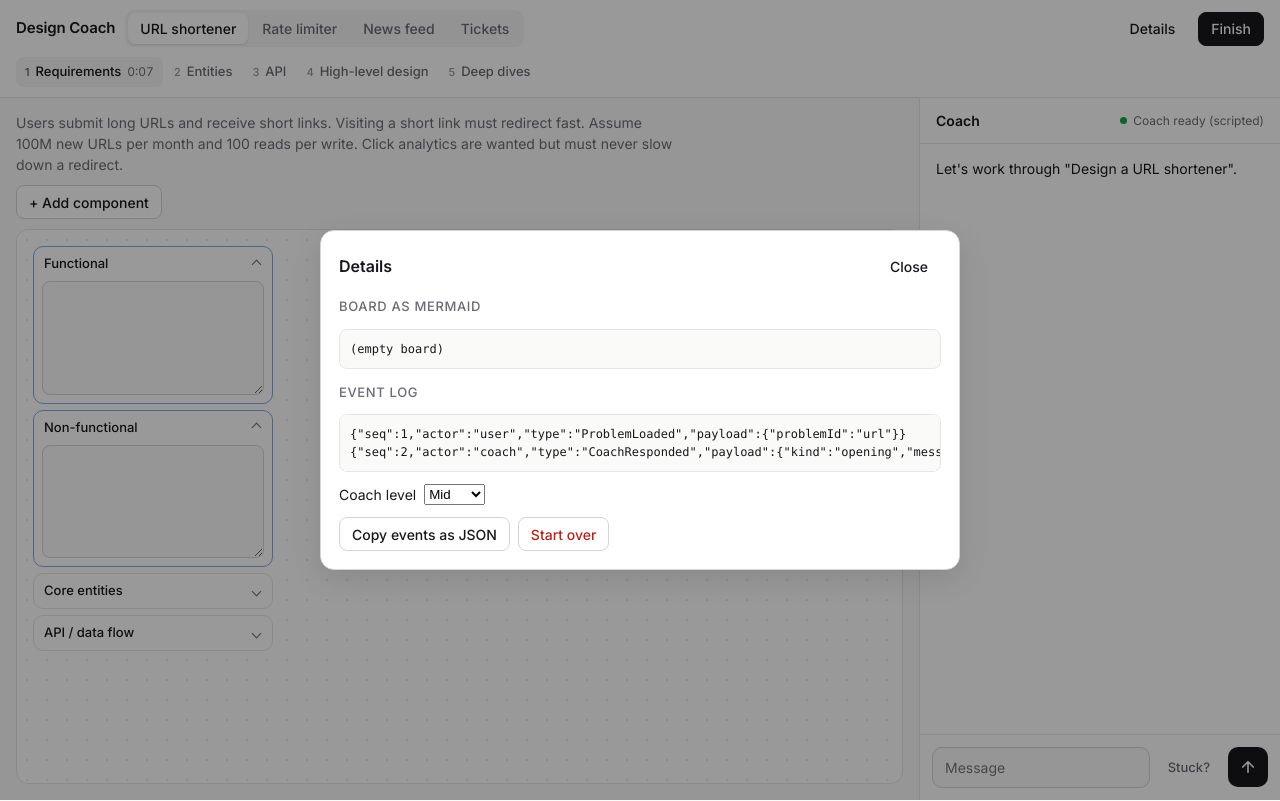
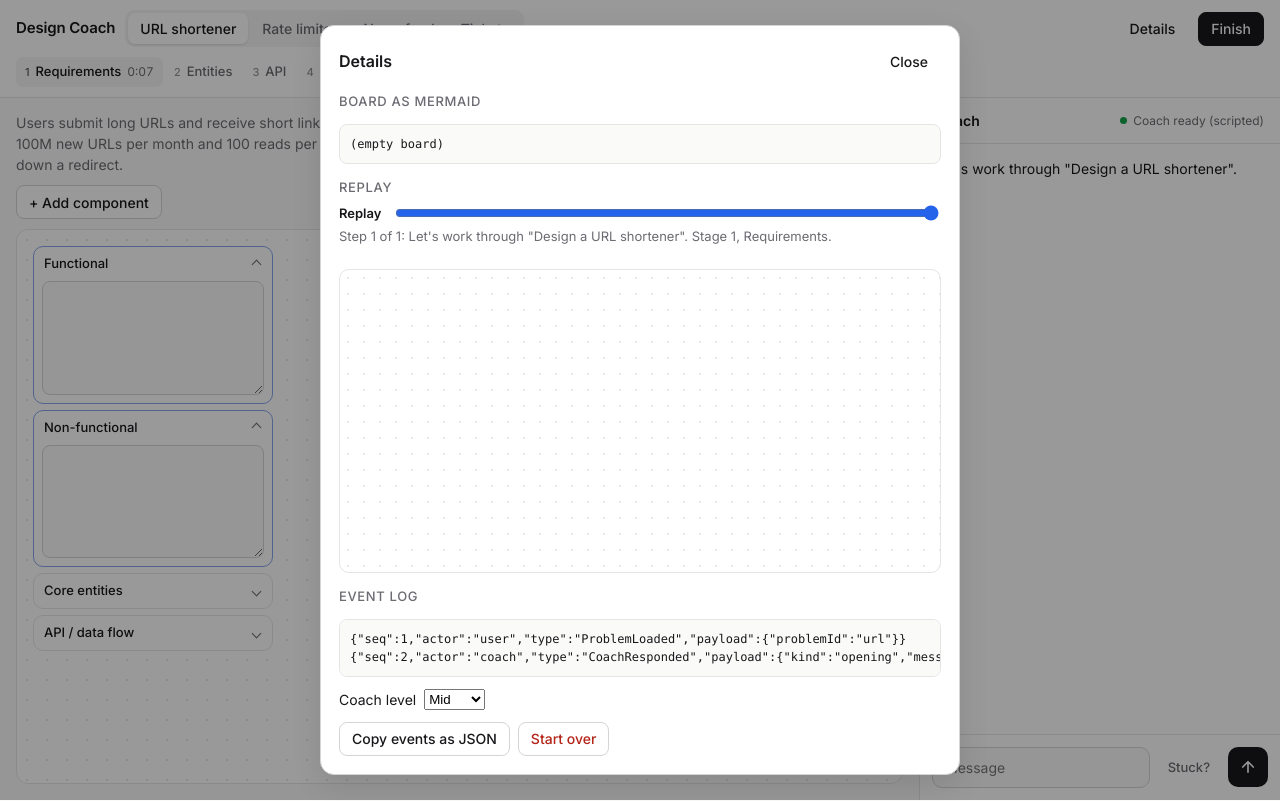
Before and after one commit to savithcj/system-design-coach, a website built with Vite: page index.html in a window 1280 px wide. Both pictures are taken after a click on the button "Details". Built offline with nearby package versions, Linux system fonts and the light colour scheme.

Commit message:
Add the read-only replay scrubber to Details and the study guide
A range slider over the session's steps re-draws the board at each one as a static SVG. Arrow keys step, Home and End jump,
the caption doubles as the slider's value text, and nothing is appended to the log.

Co-Authored-By: Claude Sonnet 5.5 <noreply@anthropic.com>

```diff
--- a/index.html
+++ b/index.html
@@ -51,6 +51,7 @@
     <div id="reportView" class="report" hidden>
       <div class="rbar"><button id="backBtn" class="btn ghost">&larr; Back to design</button><span class="grow"></span><button id="copyTex" class="btn solid">Copy LaTeX</button></div>
       <h2 id="reportH" tabindex="-1" class="sr">Your study guide</h2>
+      <div id="replayReport" class="replay"></div>
       <div id="reportBody"></div>
       <details id="texDetails" class="plain"><summary>LaTeX source</summary><textarea id="texSrc" class="out" readonly aria-label="LaTeX source"></textarea></details>
     </div>
@@ -61,6 +62,8 @@
   <div class="dhead"><h2 id="detTitle">Details</h2><button id="detClose" class="btn ghost">Close</button></div>
   <h3>Board as Mermaid</h3>
   <pre id="mmSrc" tabindex="0"></pre>
+  <h3>Replay</h3>
+  <div id="replayDetails" class="replay"></div>
   <h3>Event log</h3>
   <pre id="evLog" tabindex="0"></pre>
   <div class="row"><label for="levelSel">Coach level</label><select id="levelSel"><option value="mid">Mid</option><option value="senior">Senior</option><option value="staff">Staff</option></select></div>
--- a/src/ui/details.ts
+++ b/src/ui/details.ts
@@ -2,10 +2,12 @@ import { serializeLog } from '../core/events'
 import { boardMermaid } from '../core/mermaid'
 import type { State } from '../core/state'
 import { $, say } from './dom'
+import { refreshReplay } from './replay'
 import { isLevel } from '../core/level'
 import { dispatch, getLog, loadProblem, currentProblemId } from './store'
 
 export function renderDetails(s: State): void {
+  if ((document.getElementById('detailsDlg') as HTMLDialogElement | null)?.open) refreshReplay($('replayDetails'))
   $('mmSrc').textContent = s.nodes.length ? boardMermaid(s) : '(empty board)'
   $<HTMLSelectElement>('levelSel').value = s.level
   $('evLog').textContent = getLog().map((e) => JSON.stringify({ seq: e.seq, actor: e.actor, type: e.type, payload: e.payload })).join('\n')
@@ -25,7 +27,7 @@ export function copyText(text: string, btn: HTMLElement, fallback: HTMLTextAreaE
 export function initDetails(): void {
   const dlg = $<HTMLDialogElement>('detailsDlg')
   const close = () => { if (dlg.close) dlg.close(); else dlg.removeAttribute('open') }
-  $('detailsBtn').onclick = () => { if (dlg.showModal) dlg.showModal(); else dlg.setAttribute('open', '') }
+  $('detailsBtn').onclick = () => { if (dlg.showModal) dlg.showModal(); else dlg.setAttribute('open', ''); refreshReplay($('replayDetails')) }
   $('detClose').onclick = close
   $<HTMLSelectElement>('levelSel').onchange = (e) => {
     const level = (e.target as HTMLSelectElement).value
--- /dev/null
+++ b/src/ui/replay.ts
@@ -0,0 +1,81 @@
+import { edgeLabelPoint, edgePath, NH } from '../core/geometry'
+import { canvasHeight, resolvePositions } from '../core/layout'
+import { reduceUpTo } from '../core/reduce'
+import { narrate, type Step } from '../core/report'
+import { STAGES } from '../core/stages'
+import type { State } from '../core/state'
+import { escapeHtml as esc } from '../core/text'
+import { getLog, sessionToken } from './store'
+import { shapeSvg } from './shapes'
+
+const W = 640
+
+/** A read-only picture of a board: boxes, arrows, arrow labels. Boxes are as the learner placed them. */
+export function replaySvg(s: State): string {
+  const { pos, nw } = resolvePositions(s.nodes, W)
+  const H = Math.max(canvasHeight(pos), NH + 8) + 8
+  const mk = (id: string) => `<marker id="${id}" viewBox="0 0 10 10" refX="10" refY="5" markerWidth="12" markerHeight="12" markerUnits="userSpaceOnUse" orient="auto"><path d="M0.5,1 L10,5 L0.5,9 z" fill="var(--edge)"/></marker>`
+  let edges = '', labels = ''
+  for (const e of s.edges) {
+    const a = pos[e.a], b = pos[e.b]
+    if (!a || !b) continue
+    const shift = s.edges.some((o) => o.a === e.b && o.b === e.a) ? 6 : 0
+    const d = edgePath(a, b, nw, e.pa, e.pb, shift)
+    if (!d) continue
+    edges += `<path d="${d}" fill="none" stroke="var(--edge)" stroke-width="1.5" marker-end="url(#rpAh)"/>`
+    const m = e.label ? edgeLabelPoint(a, b, nw, e.pa, e.pb, shift) : null
+    if (m) labels += `<text class="elabel" x="${m.x}" y="${m.y}" text-anchor="middle" dominant-baseline="central">${esc(e.label!)}</text>`
+  }
+  const boxes = s.nodes.map((n) => {
+    const p = pos[n.id]!
+    return `<g transform="translate(${p.x} ${p.y})" style="color:var(--muted)">${shapeSvg(n.role, nw, NH)}` +
+      `<text x="${nw / 2}" y="${NH / 2}" text-anchor="middle" dominant-baseline="central" style="fill:var(--ink);font-size:13px;font-weight:500">${esc(n.label.length > 22 ? n.label.slice(0, 21) + '…' : n.label)}</text></g>`
+  }).join('')
+  return `<svg viewBox="0 0 ${W} ${H}" width="100%" style="max-height:340px" role="img" aria-label="Board with ${s.nodes.length} components and ${s.edges.length} connections"><defs>${mk('rpAh')}</defs>${edges}${boxes}${labels}</svg>`
+}
+
+interface View { root: HTMLElement; steps: Step[]; range: HTMLInputElement; cap: HTMLElement; board: HTMLElement; logRef: unknown; session: number }
+const views = new WeakMap<HTMLElement, View>()
+let uid = 0
+
+function frame(v: View): void {
+  const i = Number(v.range.value)
+  const step = i > 0 ? v.steps[i - 1] : undefined
+  const state = reduceUpTo(getLog(), step ? step.seq : 0)
+  const text = step ? `Step ${i} of ${v.steps.length}: ${step.text}` : `Start, before the first step (${v.steps.length} steps)`
+  v.cap.textContent = `${text}${step ? ` Stage ${state.stage}, ${STAGES[state.stage - 1]!.label}.` : ''}`
+  v.range.setAttribute('aria-valuetext', text)
+  v.board.innerHTML = replaySvg(state)
+}
+
+/**
+ * Builds (once) and refreshes a replay scrubber inside `root`. A slider over the learner's steps: arrow keys step,
+ * Home and End jump. It only ever shows; it appends nothing to the log.
+ */
+export function refreshReplay(root: HTMLElement): void {
+  let v = views.get(root)
+  const steps = narrate(getLog())
+  if (!v) {
+    const id = `rp${++uid}`
+    root.innerHTML = `<div class="rrow"><label for="${id}">Replay</label><input id="${id}" type="range" min="0" max="0" step="1" value="0"></div>` +
+      `<div class="rcap"></div><div class="rboard"></div>`
+    v = { root, steps, range: root.querySelector('input')!, cap: root.querySelector('.rcap')!, board: root.querySelector('.rboard')!, logRef: getLog(), session: sessionToken() }
+    v.range.addEventListener('input', () => frame(v!))
+    views.set(root, v)
+    v.range.max = String(steps.length); v.range.value = String(steps.length)
+    v.steps = steps
+    frame(v)
+    return
+  }
+  if (v.logRef === getLog()) return
+  const atEnd = Number(v.range.value) >= v.steps.length || v.session !== sessionToken()
+  v.session = sessionToken()
+  v.steps = steps
+  v.range.max = String(steps.length)
+  if (atEnd) v.range.value = String(steps.length)
+  frame(v)
+  v.logRef = getLog()
+}
+
+/** Forget the position, e.g. when a different session is shown. */
+export function resetReplay(root: HTMLElement): void { views.delete(root); root.innerHTML = '' }
--- a/src/ui/report.ts
+++ b/src/ui/report.ts
@@ -1,6 +1,7 @@
 import { buildReport, renderHtml, renderLatex } from '../core/report'
 import { $ } from './dom'
 import { copyText } from './details'
+import { refreshReplay } from './replay'
 import { getLog, render, ui } from './store'
 
 /** Mermaid is bundled but loaded only when a report is opened, so the board stays light. */
@@ -17,6 +18,7 @@ async function drawMermaid(el: HTMLElement | null, code: string): Promise<void>
 }
 
 export function renderReport(): void {
+  refreshReplay($('replayReport'))
   const r = buildReport(getLog())
   $('reportBody').innerHTML = renderHtml(r)
   $<HTMLTextAreaElement>('texSrc').value = renderLatex(r)
--- a/src/ui/style.css
+++ b/src/ui/style.css
@@ -122,6 +122,12 @@ main{display:flex;flex-direction:column;flex:1;min-height:0}
 .paper li{margin:3px 0}
 .paper pre{background:#f6f6f4;border:1px solid #e2e2df;color:#111}
 .paper .mm{overflow:auto}
+.replay{margin:0 0 12px}
+.replay .rrow{display:flex;align-items:center;gap:12px}
+.replay .rrow label{font-weight:600;font-size:13px}
+.replay input[type=range]{flex:1;min-width:0;accent-color:var(--accent)}
+.replay .rcap{font-size:13px;color:var(--muted);margin:4px 0 8px;min-height:2.6em}
+.replay .rboard{border:1px solid var(--line);border-radius:10px;background:var(--surface);padding:8px;background-image:radial-gradient(var(--dot) 1px,transparent 1px);background-size:16px 16px}
 pre,textarea.out{background:var(--bg);border:1px solid var(--line);border-radius:8px;padding:10px;font:12px/1.5 ui-monospace,Menlo,Consolas,monospace;overflow:auto;width:100%;max-height:220px;color:var(--ink)}
 textarea.out{height:240px;resize:vertical}
 details.plain{margin-top:14px}
```
Also changed, not shown: tests/e2e/replay.spec.ts (added, +69 -0 lines).
